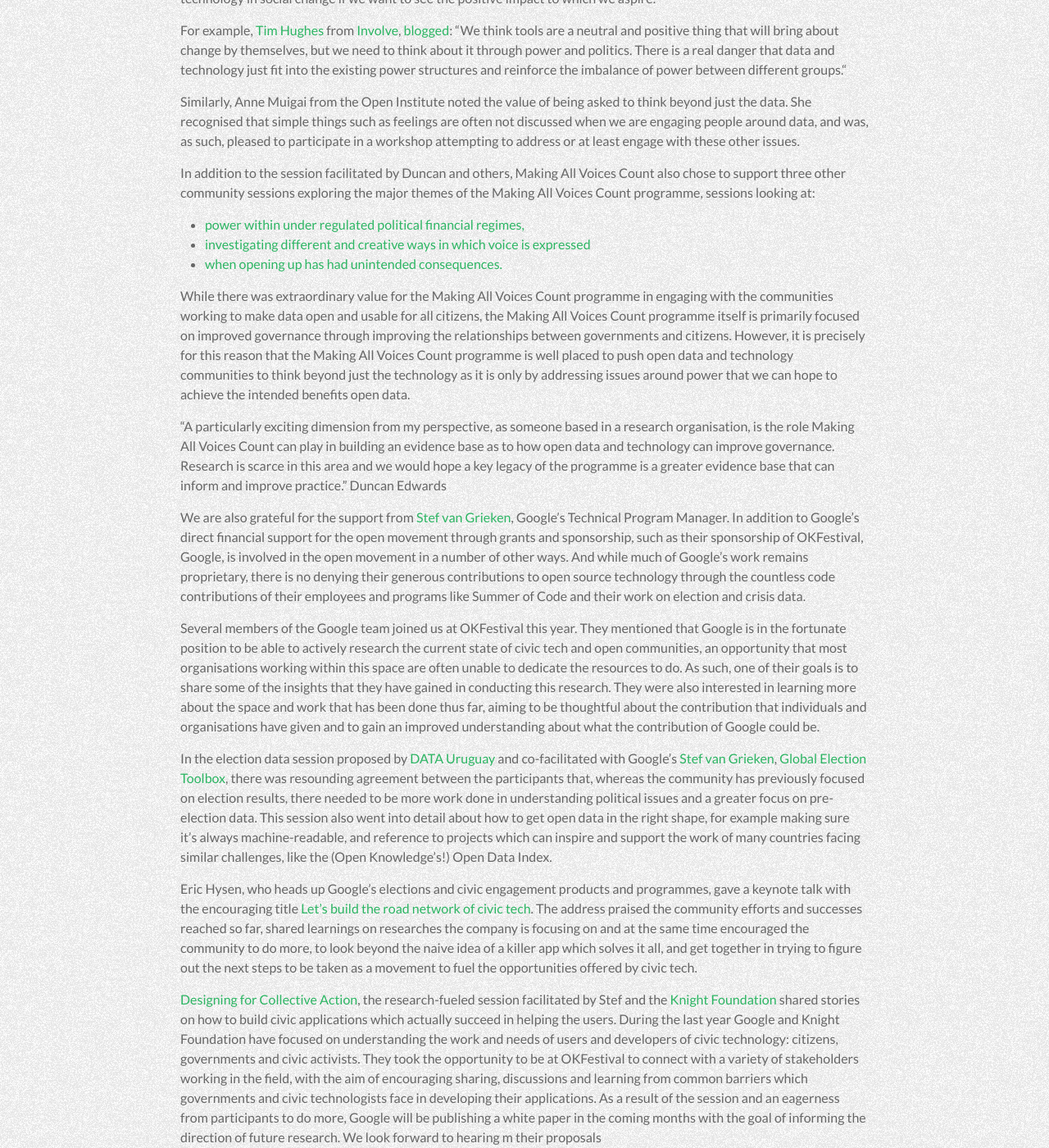
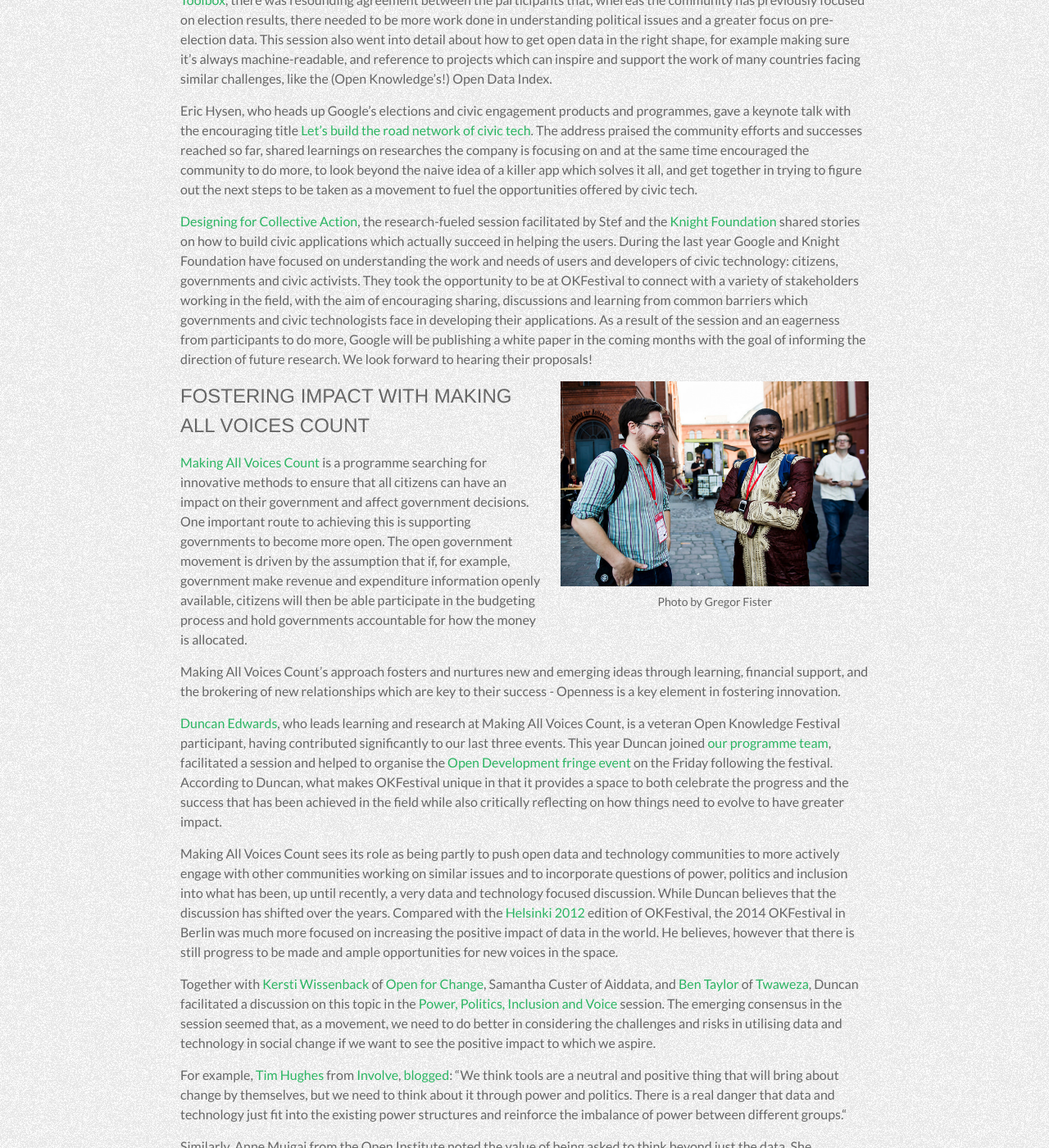
Before and after one commit to okfn/okfestival-public-report, a Jekyll site: the page built from pages/what-you-did/sponsors.md, in a window 1280 px wide and 1400 px high, scrolled down 1878 px. Shown: the whole window at 82% size. Built offline with Jekyll 4.4.1, drawn with Linux system fonts in a browser that asks for light colours; some web fonts are replaced; some of the changed text lies outside the part shown.

Commit message:
Update sponsors.md

```diff
--- a/pages/what-you-did/sponsors.md
+++ b/pages/what-you-did/sponsors.md
@@ -33,12 +33,33 @@
 [Stef van Grieken](https://twitter.com/stefvangrieken) is the Technical Program Manager at [Google](http://www.google.com/about/). [Duncan Edwards](https://twitter.com/duncan_ids) works as [Making All Voices Count](http://www.makingallvoicescount.org/)'s Research & Evidence Programme Manager at the [Institute of Development Studies (IDS)](http://www.ids.ac.uk/). Together, they both share their views on why their organisations decided to sponsor OKFestival.
 
 ---
-
 We find out how a donor can make the most of this unique opportunity to engage directly with open communities from around the world. Both Stef and Duncan explain how their position as a donor of the event helps them shape the future of “open” with other leaders and advocate for the progress they hope to achieve.
 
-OKFestival depends on the generous support from sponsors. We are also particularly fortunate in that our sponsors contribute significantly more than just their financial support. At this year’s Festival, all our sponsors were active participants, sharing their experience and perspectives, with practitioners, governments and technologists on the ground. In addition, both Google and [Making All Voices Count](http://www.makingallvoicescount.org/) provided crucial financial and in-kind support while also facilitating innovative sessions and inspiring us with keynote addresses.
+OKFestival depends on the generous support from sponsors. We are also particularly fortunate in that our sponsors contribute significantly more than just their financial support. At this year’s Festival, all our sponsors were active participants, sharing their experience and perspectives, with practitioners, governments and technologists on the ground. In addition, both Google and Making All Voices Count provided crucial financial and in-kind support while also facilitating innovative sessions and inspiring us with keynote addresses.
 
 As donors are an essential component of the global open knowledge movement and a major actor in the open knowledge ecosystem, it was essential for us to create a space in which the Festival’s sponsors as well as other donors in the space were able to come together and work with the community to set priorities for the future of the movement, develop new projects and partnerships and ultimately strengthen our shared vision.
+
+<div class="pull">
+{% include image.html filename="14736797565_9f2e629d9e_z.jpg" alt="Photo by Gregor Fister" %}
+</div>
+
+# Google Does Their Homework (And Some of Ours)
+
+We are grateful for the support from [Stef van Grieken](https://twitter.com/stefvangrieken), Google’s Technical Program Manager, who joined us as at OkFestival as a faciliator and sat down to talk with us about his experience. In addition to Google’s direct financial support for the open movement through grants and sponsorship, such as their sponsorship of OKFestival, Google, is involved in the open movement in a number of other ways. And while much of Google’s work remains proprietary, there is no denying their generous contributions to open source technology through the countless code contributions of their employees and programmess like Summer of Code in addition to their work on election and crisis data.
+
+Several members of the Google team joined us at OKFestival this year. They mentioned that Google is in the fortunate position to be able to actively research the current state of civic tech and open communities, an opportunity that most organisations working within this space are often unable to dedicate the resources to do. As such, one of their goals is to share some of the insights that they have gained in conducting this research. They were also interested in learning more about the space and work that has been done thus far, aiming to be thoughtful about the contribution that individuals and organisations have given and to gain an improved understanding about what the contribution of Google could be.
+
+In the election data session proposed by [DATA Uruguay](http://datauy.org/) and co-facilitated with Google’s [Stef van Grieken](https://twitter.com/stefvangrieken), [Global Election Toolbox](http://sched.co/1tx4f1W), there was resounding agreement between the participants that, whereas the community has previously focused on election results, there needed to be more work done in understanding political issues and a greater focus on pre-election data. This session also went into detail about how to get open data in the right shape, for example making sure it’s always machine-readable, and reference to projects which can inspire and support the work of many countries facing similar challenges, like the (Open Knowledge’s!) Open Data Index.
+
+Eric Hysen, who heads up Google’s elections and civic engagement products and programmes, gave a keynote talk with the encouraging title [Let’s build the road network of civic tech](https://medium.com/@EricHysen/lets-build-the-road-network-of-civic-tech-79427d968422). The address praised the community efforts and successes reached so far, shared learnings on researches the company is focusing on and at the same time encouraged the community to do more, to look beyond the naive idea of a killer app which solves it all, and get together in trying to figure out the next steps to be taken as a movement to fuel the opportunities offered by civic tech.
+
+[Designing for Collective Action](http://sched.co/T1n56q), the research-fueled session facilitated by Stef and the [Knight Foundation](http://www.knightfoundation.org/) shared stories on how to build civic applications which actually succeed in helping the users. During the last year Google and Knight Foundation have focused on understanding the work and needs of users and developers of civic technology: citizens, governments and civic activists. They took the opportunity to be at OKFestival to connect with a variety of stakeholders working in the field, with the aim of encouraging sharing, discussions and learning from common barriers which governments and civic technologists face in developing their applications. As a result of the session and an eagerness from participants to do more, Google will be publishing a white paper in the coming months with the goal of informing the direction of future research. We look forward to hearing their proposals!
+
+<div class="pull">
+{% include image.html filename="14756640153_fb9deb951e_z.jpg" alt="Photo by Gregor Fister" %}
+</div>
+
+# Fostering impact with Making All Voices Count
 
 [Making All Voices Count](http://www.makingallvoicescount.org/) is a programme searching for innovative methods to ensure that all citizens can have an impact on their government and affect government decisions. One important route to achieving this is supporting governments to become more open. The open government movement is driven by the assumption that if, for example,  government make revenue and expenditure information openly available, citizens will then be able participate in the budgeting process and hold governments accountable for how the money is allocated.
 
@@ -64,14 +85,8 @@
 
 “A particularly exciting dimension from my perspective, as someone based in a research organisation, is the role Making All Voices Count can play in building an evidence base as to how open data and technology can improve governance. Research is scarce in this area and we would hope a key legacy of the programme is a greater evidence base that can inform and improve practice.” Duncan Edwards
 
-We are also grateful for the support from [Stef van Grieken](https://twitter.com/stefvangrieken), Google’s Technical Program Manager. In addition to Google’s direct financial support for the open movement through grants and sponsorship, such as their sponsorship of OKFestival, Google, is involved in the open movement in a number of other ways. And while much of Google’s work remains proprietary, there is no denying their generous contributions to open source technology through the countless code contributions of their employees and programs like Summer of Code and their work on election and crisis data.
-
-Several members of the Google team joined us at OKFestival this year. They mentioned that Google is in the fortunate position to be able to actively research the current state of civic tech and open communities, an opportunity that most organisations working within this space are often unable to dedicate the resources to do. As such, one of their goals is to share some of the insights that they have gained in conducting this research. They were also interested in learning more about the space and work that has been done thus far, aiming to be thoughtful about the contribution that individuals and organisations have given and to gain an improved understanding about what the contribution of Google could be.
-
-In the election data session proposed by [DATA Uruguay](http://datauy.org/) and co-facilitated with Google’s [Stef van Grieken](https://twitter.com/stefvangrieken), [Global Election Toolbox](http://sched.co/1tx4f1W), there was resounding agreement between the participants that, whereas the community has previously focused on election results, there needed to be more work done in understanding political issues and a greater focus on pre-election data. This session also went into detail about how to get open data in the right shape, for example making sure it’s always machine-readable, and reference to projects which can inspire and support the work of many countries facing similar challenges, like the (Open Knowledge’s!) Open Data Index.
-
-Eric Hysen, who heads up Google’s elections and civic engagement products and programmes, gave a keynote talk with the encouraging title [Let’s build the road network of civic tech](https://medium.com/@EricHysen/lets-build-the-road-network-of-civic-tech-79427d968422). The address praised the community efforts and successes reached so far, shared learnings on researches the company is focusing on and at the same time encouraged the community to do more, to look beyond the naive idea of a killer app which solves it all, and get together in trying to figure out the next steps to be taken as a movement to fuel the opportunities offered by civic tech.
-
-[Designing for Collective Action](http://sched.co/T1n56q), the research-fueled session facilitated by Stef and the [Knight Foundation](http://www.knightfoundation.org/) shared stories on how to build civic applications which actually succeed in helping the users. During the last year Google and Knight Foundation have focused on understanding the work and needs of users and developers of civic technology: citizens, governments and civic activists. They took the opportunity to be at OKFestival to connect with a variety of stakeholders working in the field, with the aim of encouraging sharing, discussions and learning from common barriers which governments and civic technologists face in developing their applications. As a result of the session and an eagerness from participants to do more, Google will be publishing a white paper in the coming months with the goal of informing the direction of future research. We look forward to hearing m their proposals
+<div class="pull">
+{% include image.html filename="14733618721_2fe235bfec_z.jpg" alt="Photo by Gregor Fisher" %}
+</div>
 
 A key point mentioned by both Stef and Duncan was that their attendance at OKFestival allowed them to connect with a number of people dealing with the same issues that their organisations are also working to tackle. In many ways this is what Open Knowledge hopes to achieve by gathering people together in a shared, collaborative space. One of the key objectives of OKFestival is to break down some of the walls between big organisations and small citizen groups, between “developed” countries and “emerging” economies and between for profit companies and not-for-profit NGOs. We believe it is our different perspectives, different approaches and, at times, different beliefs that equip us to further our shared mission and support each other in changing our societies for the better.
```
Also changed, not shown: other parts of pages/what-you-did/sponsors.md (+2 -2 lines).
